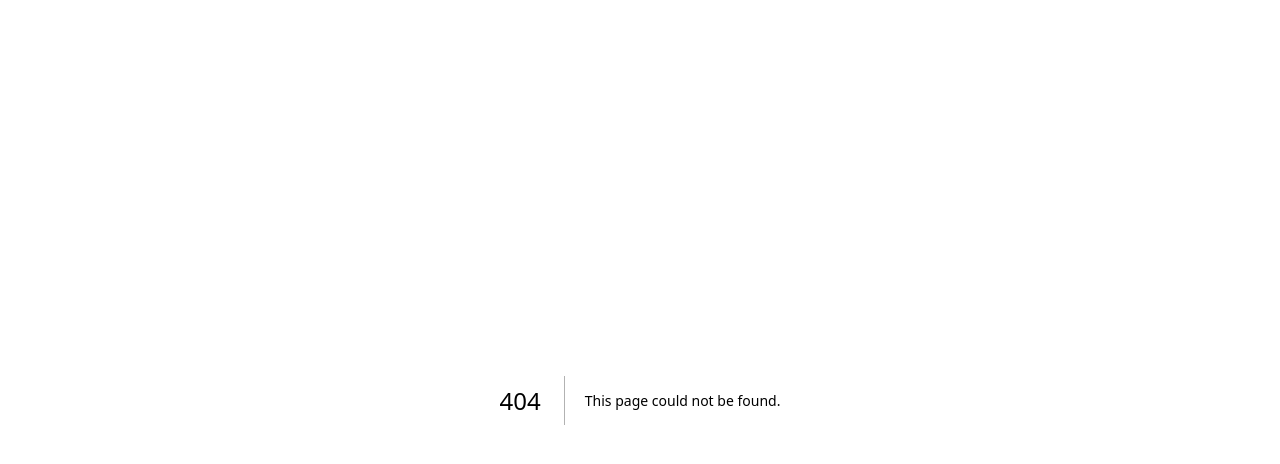
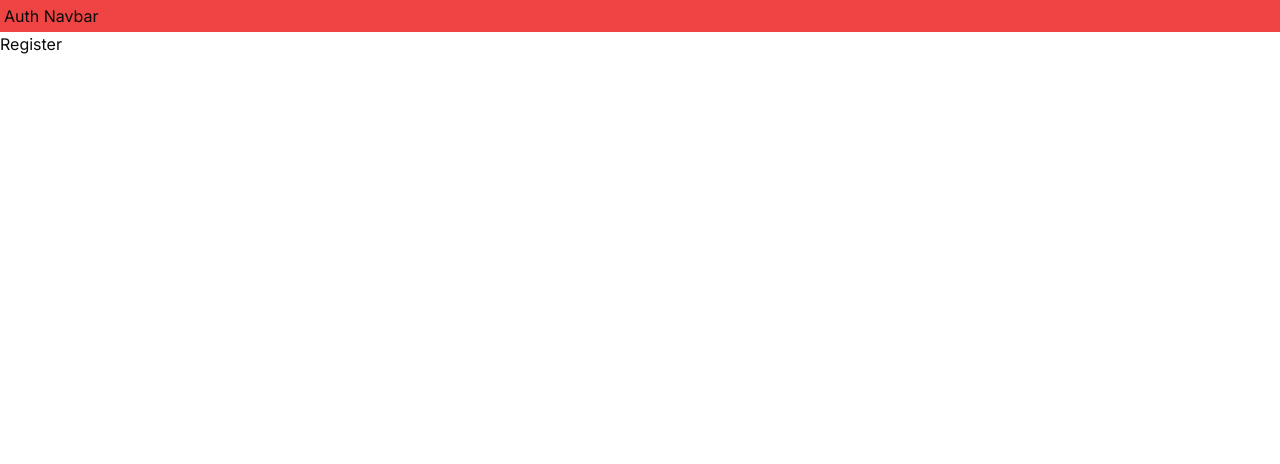
Before and after one commit to vcristian1/LiveCast, a Next.js app: page /register in a window 1280 px wide. Before the commit this address had no page. Shown: the top 464 px of the page. Built offline with nearby package versions, Linux system fonts and the light colour scheme.

Commit message:
removed auth folder, and recreated with (auth) instead so the auth endpoint is not seen in the url but only login or register

```diff
--- /dev/null
+++ b/app/(auth)/layout.tsx
@@ -0,0 +1,14 @@
+const AuthLayout = ({
+    children
+}: {
+    children: React.ReactNode;
+}) => {
+   return (
+    <div>
+        <nav className="bg-red-500 p-1">Auth Navbar</nav>
+        {children}
+    </div>
+   )
+}
+
+export default AuthLayout;
--- /dev/null
+++ b/app/(auth)/login/page.tsx
@@ -0,0 +1,9 @@
+const Page = () => {
+    return (
+        <div>
+            <p>Login</p>
+        </div>
+    )
+}
+
+export default Page;
--- /dev/null
+++ b/app/(auth)/register/page.tsx
@@ -0,0 +1,9 @@
+const Page = () => {
+    return (
+        <div>
+            <p>Register</p>
+        </div>
+    )
+}
+
+export default Page;
--- a/app/auth/layout.tsx
+++ /dev/null
@@ -1,14 +0,0 @@
-const AuthLayout = ({
-    children
-}: {
-    children: React.ReactNode;
-}) => {
-    return (
-        <div>
-            <nav className="bg-red-500 p-1">AuthNavbar</nav>
-            {children}
-        </div>
-    );
-}
-
-export default AuthLayout;
--- a/app/auth/login/page.tsx
+++ /dev/null
@@ -1,9 +0,0 @@
-const LoginPage = () => {
-    return (
-        <div>
-            <p>Login Page</p>
-        </div>
-    );
-}
-
-export default LoginPage;
--- a/app/auth/register/page.tsx
+++ /dev/null
@@ -1,9 +0,0 @@
-const RegisterPage = () => {
-    return (
-        <div>
-            <p>Register Page</p>
-        </div>
-    );
-}
-
-export default RegisterPage;
```
